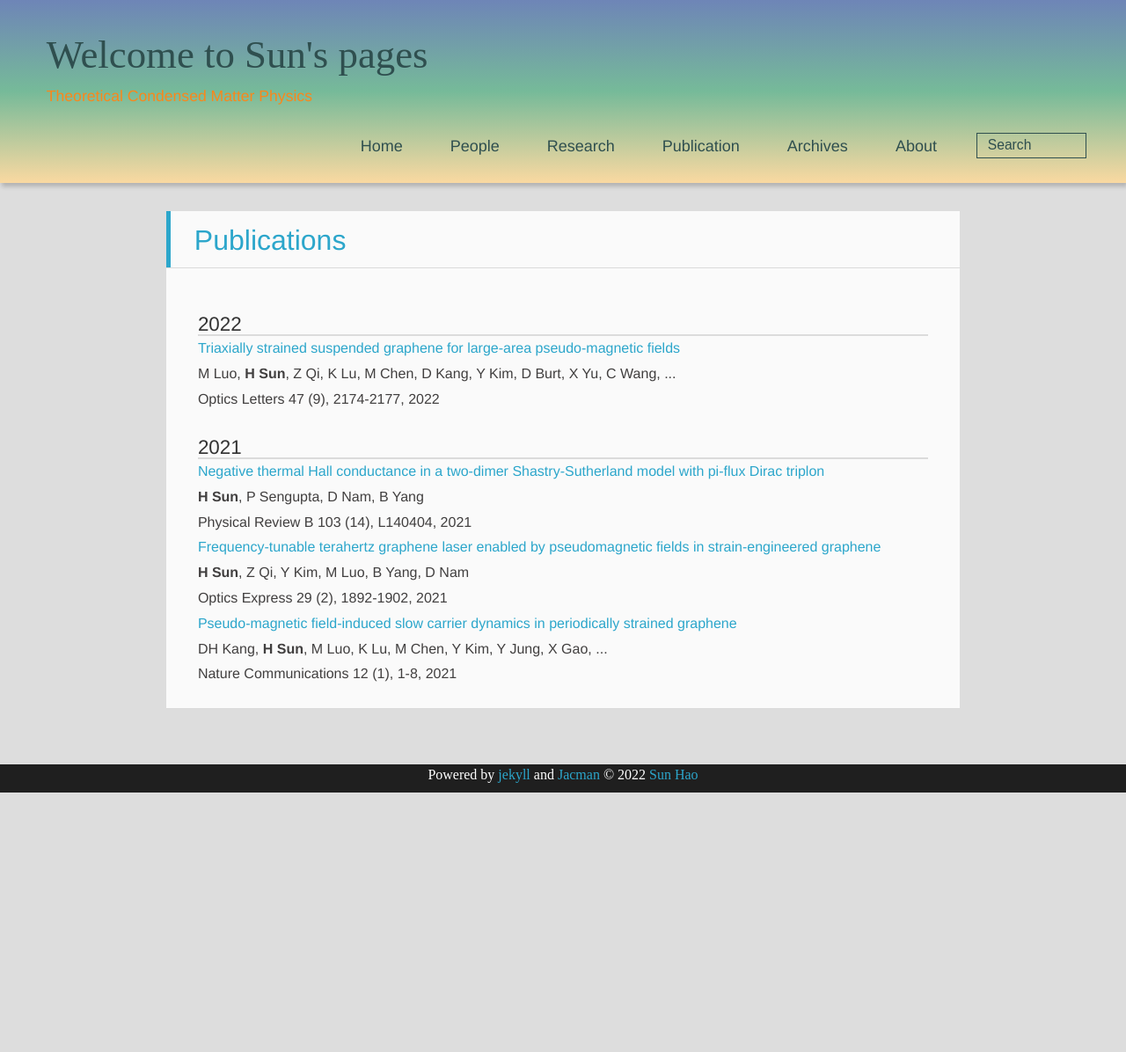
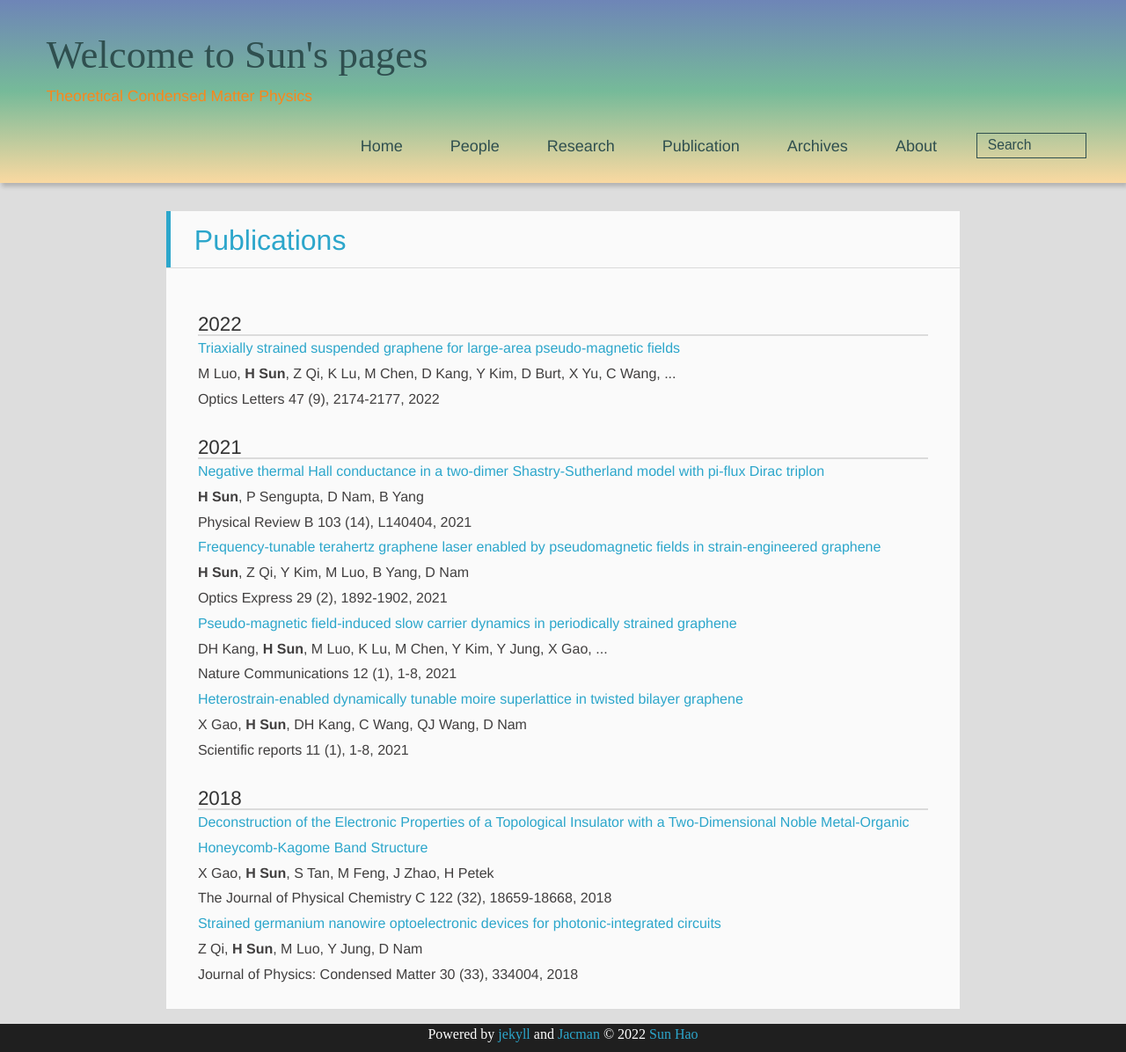
Before and after one commit to sunohao/sunhao_physics, a Jekyll site: the page built from publications/index.html, in a window 1280 px wide. Shown: the whole page at 88% size. Built offline with Jekyll 4.4.1, drawn with Linux system fonts in a browser that asks for light colours; nearby versions of some CDN libraries; some web fonts are replaced; before the commit the page ends 901 px from its top, so only the background shows below that.

Commit message:
Update index.html

```diff
--- a/publications/index.html
+++ b/publications/index.html
@@ -36,3 +36,26 @@ title: Publications
         <div class="gs_gray">DH Kang, <b>H Sun</b>, M Luo, K Lu, M Chen, Y Kim, Y Jung, X Gao, ...</div>
         <div class="gs_gray">Nature Communications 12 (1), 1-8<span class="gs_oph">, 2021</span></div>
 </td>
+
+<td class="gsc_a_t">
+    <a href="https://doi.org/10.1038/s41598-021-00757-x">
+        Heterostrain-enabled dynamically tunable moire superlattice in twisted bilayer graphene</a>
+        <div class="gs_gray">X Gao, <b>H Sun</b>, DH Kang, C Wang, QJ Wang, D Nam</div>
+        <div class="gs_gray">Scientific reports 11 (1), 1-8<span class="gs_oph">, 2021</span></div>
+</td>
+
+<h3>2018</h3>
+<hr>
+<td class="gsc_a_t">
+    <a href="https://doi.org/10.1021/acs.jpcc.8b03353">
+        Deconstruction of the Electronic Properties of a Topological Insulator with a Two-Dimensional Noble Metal-Organic Honeycomb-Kagome Band Structure</a>
+        <div class="gs_gray">X Gao, <b>H Sun</b>, S Tan, M Feng, J Zhao, H Petek</div>
+        <div class="gs_gray">The Journal of Physical Chemistry C 122 (32), 18659-18668<span class="gs_oph">, 2018</span></div>
+</td>
+
+<td class="gsc_a_t">
+    <a href="https://doi.org/10.1088/1361-648x/aad0c0">
+        Strained germanium nanowire optoelectronic devices for photonic-integrated circuits</a>
+        <div class="gs_gray">Z Qi, <b>H Sun</b>, M Luo, Y Jung, D Nam</div>
+        <div class="gs_gray">Journal of Physics: Condensed Matter 30 (33), 334004<span class="gs_oph">, 2018</span></div>
+</td>
```
